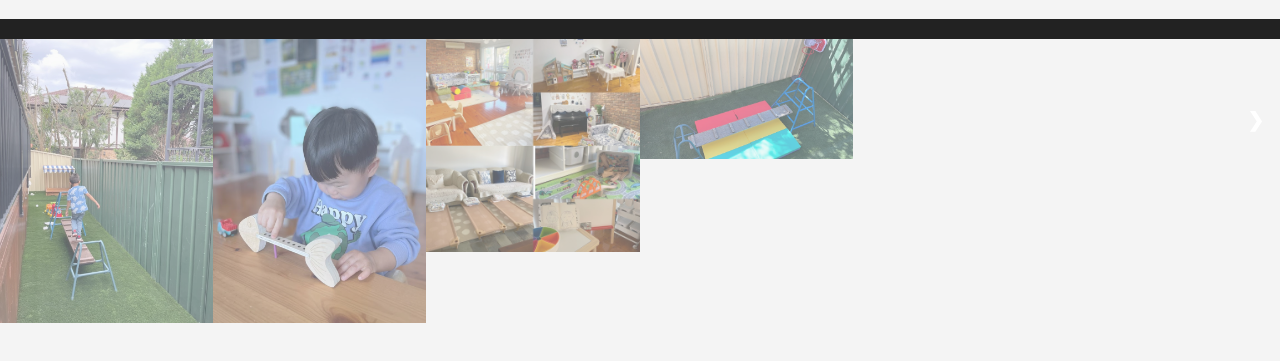
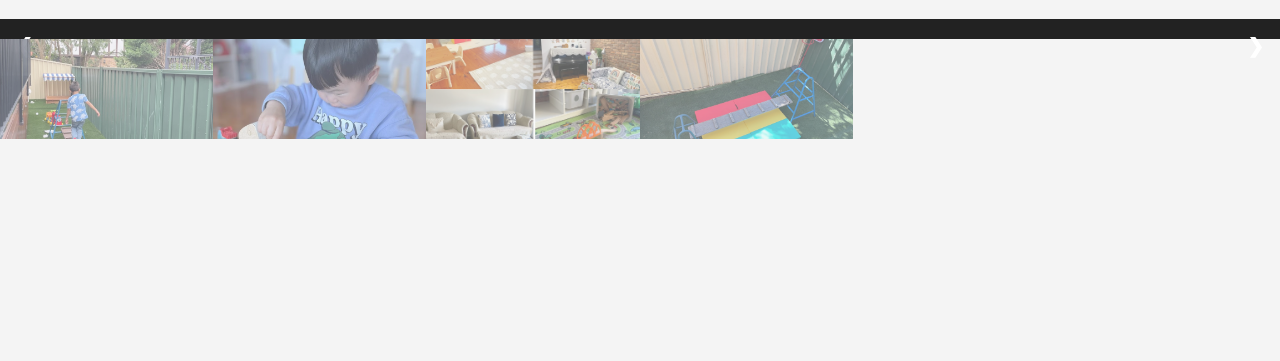
Before and after one commit to Alesahe/SEHSCT3, a website with bundled scripts: page public/html/gallery.html in a window 1280 px wide. Shown: the part 119-480 px from the top of the page. Built offline with nearby package versions, Linux system fonts and the light colour scheme.

Commit message:
i uhh did things

```diff
--- a/public/css/gallery.css
+++ b/public/css/gallery.css
@@ -8,6 +8,9 @@ body {
 
 img {
   vertical-align: middle;
+  object-fit: cover;
+  height: 80vh;
+  width: 90vw;
 }
 
 /* Position the image container (needed to position the left and right arrows) */
@@ -86,6 +89,8 @@ img {
 /* Add a transparency effect for thumnbail images */
 .demo {
   opacity: 0.6;
+  height: 100px;
+  object-fit: cover;
 }
 
 .active,
```
